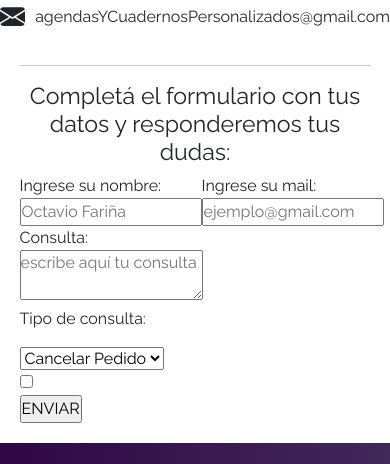
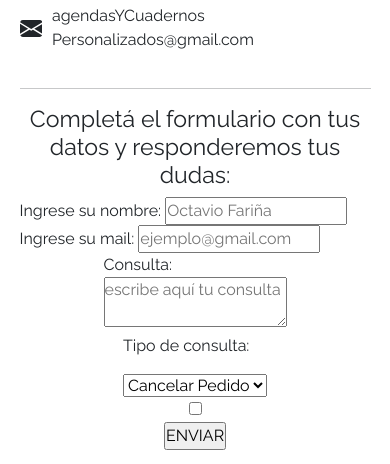
Before and after one commit to octaviofarinia/Tienda-AyC, a plain HTML site: page docs/pages/contacto.html in a window 390 px wide. Shown: the part 208-672 px from the top of the page. Drawn offline with nearby package versions, Linux system fonts and the light colour scheme.

Commit message:
agrega display flex al form entero  - pendiente modificar luego y agregar responsive

```diff
--- a/docs/css/contacto_style.css
+++ b/docs/css/contacto_style.css
@@ -35,13 +35,10 @@
 
 form.formularioContacto {
     width: 100%;
-}
-
-.nombreYMail {
     display: flex;
-    flex-direction: row;
+    flex-direction: column;
     align-items: center;
-    justify-content: space-around;
+    justify-content: center;
 }
 
 /* FIN Formulario de contacto */
--- a/docs/pages/contacto.html
+++ b/docs/pages/contacto.html
@@ -75,7 +75,7 @@
                     <path d="M.05 3.555A2 2 0 0 1 2 2h12a2 2 0 0 1 1.95 1.555L8 8.414.05 3.555ZM0 4.697v7.104l5.803-3.558L0 4.697ZM6.761 8.83l-6.57 4.027A2 2 0 0 0 2 14h12a2 2 0 0 0 1.808-1.144l-6.57-4.027L8 9.586l-1.239-.757Zm3.436-.586L16 11.801V4.697l-5.803 3.546Z"/>
                 </svg>
                 <!-- <img src="../media/img/icons/envelope.png" alt="" width="25px"> -->
-                <p>agendasYCuadernosPersonalizados@gmail.com</p>
+                <p>agendasYCuadernos<wbr>Personalizados@gmail.com</p>
             </div>
         </section>
         <hr>
```
